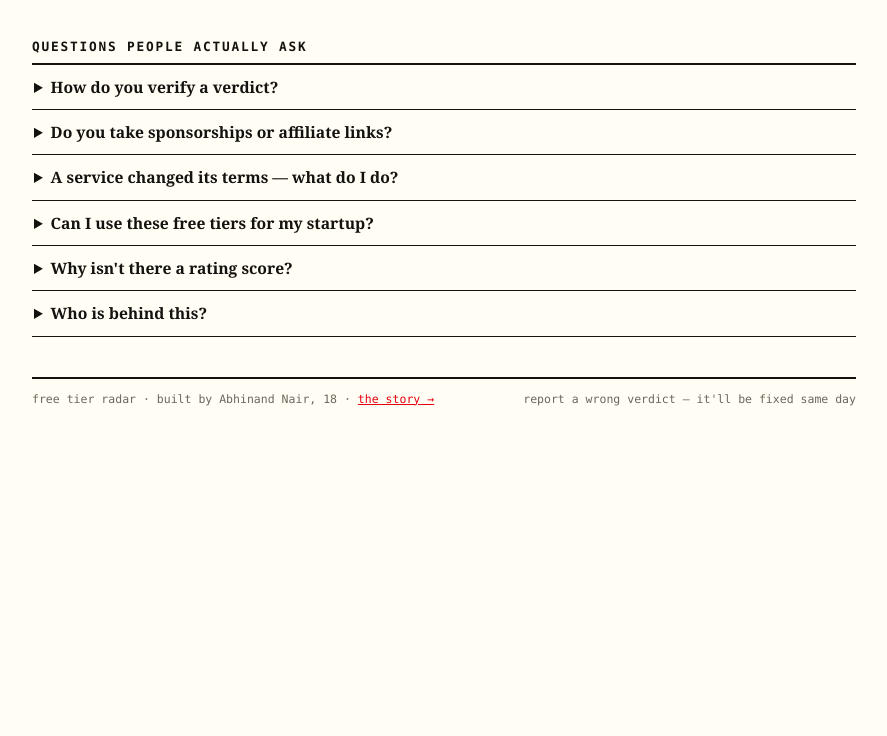
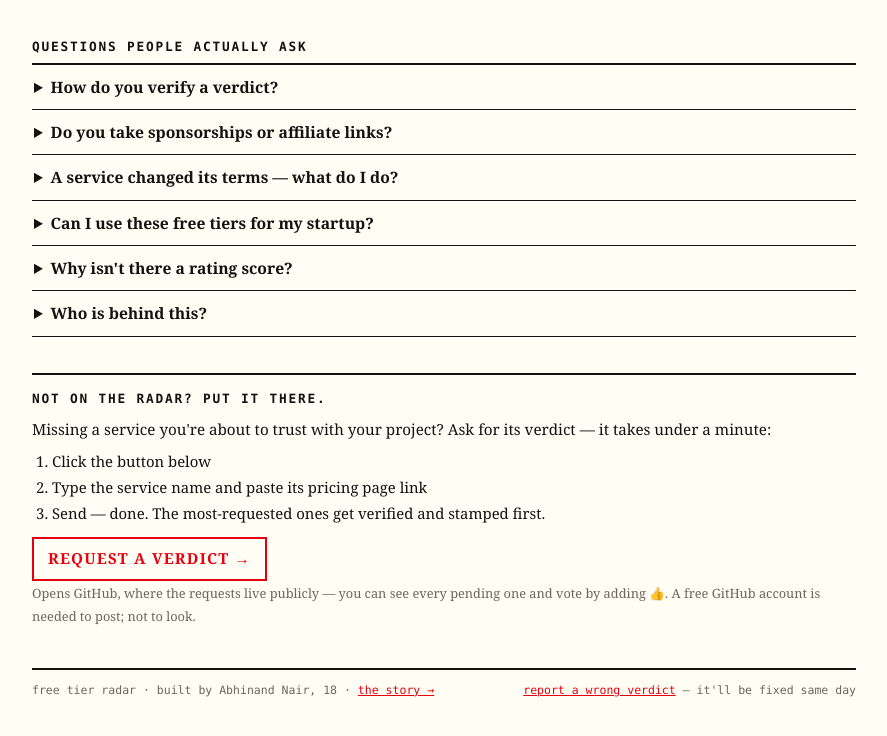
Before and after one commit to ABHINAND-NAIR/Free-Tier-Radar, a plain HTML site: page index.html in a window 1280 px wide. Shown: the part 2839-3575 px from the top of the page, without its empty margins (196-1083 px from the left). Before the commit the page ends 3317 px from the top, so only its background shows below. Drawn offline with Linux system fonts and the light colour scheme.

Commit message:
Request-a-verdict section: friendly 3-step form, report links wired

```diff
--- a/index.html
+++ b/index.html
@@ -106,6 +106,18 @@
     .faq summary { cursor: pointer; font-weight: 700; font-size: 0.98rem; }
     .faq details p { margin-top: 6px; font-size: 0.92rem; color: var(--ink); }
     .faq a { color: var(--alarm); }
+    .request { margin-top: 36px; border-top: 2px solid var(--line); padding-top: 14px; }
+    .request h3 { font-family: var(--mono); font-size: 0.8rem; letter-spacing: 0.14em; text-transform: uppercase; margin-bottom: 10px; }
+    .request p { font-size: 0.95rem; }
+    .request ol { margin: 8px 0 4px 20px; font-size: 0.93rem; }
+    .request li { margin: 3px 0; }
+    .request small { color: var(--faint); font-size: 0.8rem; }
+    .btn {
+      color: var(--alarm); text-decoration: none; font-weight: 700; font-size: 0.95rem;
+      letter-spacing: 0.08em; border: 2px solid var(--alarm); padding: 8px 14px;
+      display: inline-block; margin-top: 8px; transition: background .15s, color .15s;
+    }
+    .btn:hover { background: var(--alarm); color: var(--paper); }
     .row:first-of-type { border-top: 2px solid var(--line); margin-top: 12px; }
     .svc { font-weight: 700; font-size: 1.06rem; }
     .svc a { color: var(--ink); text-decoration: none; }
@@ -221,7 +233,7 @@
       </details>
       <details>
         <summary>A service changed its terms — what do I do?</summary>
-        <p>Tell us and it gets re-checked and re-stamped the same day. Wrong verdicts are the worst thing
+        <p>Tell us with the <a href="https://github.com/ABHINAND-NAIR/Free-Tier-Radar/issues/new?title=Wrong%20verdict%20report%3A%20%5Bservice%20name%5D&body=%2A%2AService%3A%2A%2A%0A%2A%2AWhat%20changed%20%2F%20what%27s%20wrong%3A%2A%2A%0A%2A%2ASource%20%28their%20pricing%20page%29%3A%2A%2A%0A" target="_blank" rel="noopener">report link in the footer</a> and it gets re-checked and re-stamped the same day. Wrong verdicts are the worst thing
            this page can publish, so they get fixed first.</p>
       </details>
       <details>
@@ -243,9 +255,21 @@
       </details>
     </section>
 
+    <section class="request">
+      <h3>Not on the radar? Put it there.</h3>
+      <p>Missing a service you're about to trust with your project? Ask for its verdict — it takes under a minute:</p>
+      <ol>
+        <li>Click the button below</li>
+        <li>Type the service name and paste its pricing page link</li>
+        <li>Send — done. The most-requested ones get verified and stamped first.</li>
+      </ol>
+      <a class="btn" href="https://github.com/ABHINAND-NAIR/Free-Tier-Radar/issues/new?title=Verdict%20request%3A%20%5Bservice%20name%5D&body=%2A%2AService%20name%3A%2A%2A%0A%2A%2APricing%20page%20URL%3A%2A%2A%0A%2A%2AWhy%20judge%20it%3F%2A%2A%20%28optional%29%0A" target="_blank" rel="noopener">REQUEST A VERDICT →</a>
+      <p><small>Opens GitHub, where the requests live publicly — you can see every pending one and vote by adding 👍. A free GitHub account is needed to post; not to look.</small></p>
+    </section>
+
     <footer>
       <span>free tier radar · built by Abhinand Nair, 18 · <a href="about.html" style="color:var(--alarm)">the story →</a></span>
-      <span>report a wrong verdict — it'll be fixed same day</span>
+      <span><a href="https://github.com/ABHINAND-NAIR/Free-Tier-Radar/issues/new?title=Wrong%20verdict%20report%3A%20%5Bservice%20name%5D&body=%2A%2AService%3A%2A%2A%0A%2A%2AWhat%20changed%20%2F%20what%27s%20wrong%3A%2A%2A%0A%2A%2ASource%20%28their%20pricing%20page%29%3A%2A%2A%0A" target="_blank" rel="noopener" style="color:var(--alarm)">report a wrong verdict</a> — it'll be fixed same day</span>
     </footer>
   </div>
 
```
